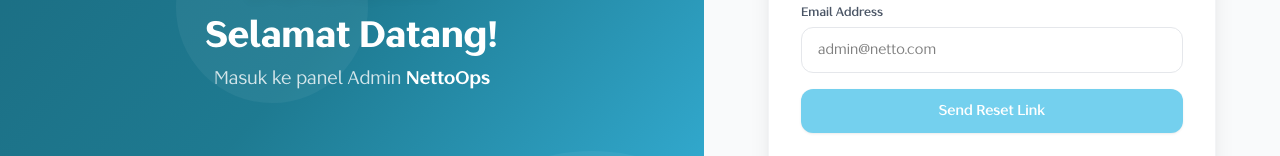
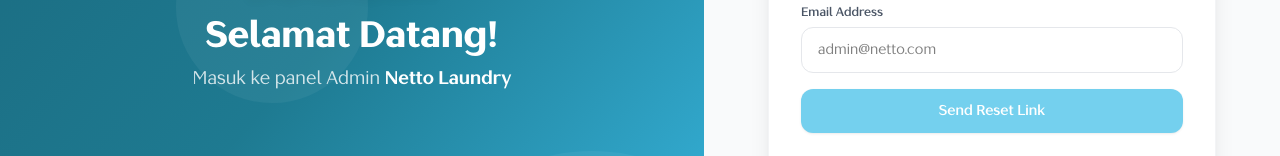
Before and after one commit to neyzapcr/neyza-flow, a React (Vite) app: page /forgot in a window 1280 px wide. Shown: the part 393-549 px from the top of the page. Built offline with nearby package versions, Linux system fonts and the light colour scheme.

Commit message:
udah update terbaru

```diff
--- a/src/components/Header.jsx
+++ b/src/components/Header.jsx
@@ -145,8 +145,8 @@
   const [profileOpen, setProfileOpen] = useState(false);
   const [editOpen,    setEditOpen]    = useState(false);
   const [adminName,   setAdminName]   = useState("Admin");
-  const [adminRole,   setAdminRole]   = useState("NettoOps");
-  const [editForm,    setEditForm]    = useState({ name: "Admin", role: "NettoOps" });
+  const [adminRole,   setAdminRole]   = useState("Netto Laundry");
+  const [editForm,    setEditForm]    = useState({ name: "Admin", role: "Netto Laundry" });
   const profileRef                    = useRef(null);
 
   // ── Close panels on outside click ──
@@ -352,7 +352,6 @@
             )}
           </div>
 
-          {/* ── Profile dropdown ── */}
           <div ref={profileRef} className="relative">
             <button
               onClick={() => { setProfileOpen(!profileOpen); setNotifOpen(false); }}
@@ -429,7 +428,7 @@
               </div>
               <div>
                 <label className="text-xs font-semibold text-gray-600 mb-1.5 block">Jabatan / Role</label>
-                <input type="text" value={editForm.role} onChange={(e) => setEditForm({ ...editForm, role: e.target.value })} placeholder="Contoh: NettoOps"
+                <input type="text" value={editForm.role} onChange={(e) => setEditForm({ ...editForm, role: e.target.value })} placeholder="Contoh: Netto Laundry"
                   className="w-full border border-gray-200 rounded-xl px-4 py-2.5 text-sm outline-none focus:border-[#3ABDE8] focus:ring-2 focus:ring-[#3ABDE8]/20 transition-all" />
               </div>
             </div>
--- a/src/components/Sidebar.jsx
+++ b/src/components/Sidebar.jsx
@@ -62,7 +62,7 @@
         <div className={`flex items-center border-b border-gray-100 transition-all duration-300 h-16 ${expanded ? "px-4" : "justify-center px-0"}`}>
           <img
             src="/img/logo Netto Dark.png"
-            alt="NettoOps"
+            alt="Netto Laundry"
             className={`object-contain transition-all duration-300 ${expanded ? "h-10 w-auto" : "h-9 w-9"}`}
           />
         </div>
--- a/src/layouts/AuthLayout.jsx
+++ b/src/layouts/AuthLayout.jsx
@@ -20,7 +20,7 @@
             <div className="w-56 xl:w-64">
               <img
                 src="/img/logo Netto light.png"
-                alt="NettoOps Logo"
+                alt="Netto Laundry Logo"
                 className="w-full h-auto object-contain drop-shadow-lg"
               />
             </div>
@@ -28,7 +28,7 @@
               Selamat Datang!
             </h1>
             <p className="font-lagusans text-white/80 text-base xl:text-lg leading-relaxed mt-1">
-              Masuk ke panel Admin <span className="font-bold text-white">NettoOps</span>
+              Masuk ke panel Admin <span className="font-bold text-white">Netto Laundry</span>
             </p>
           </div>
 
@@ -47,7 +47,7 @@
         <div className="lg:hidden flex flex-col items-center mb-8">
           <img
             src="/img/logo Netto Dark.png"
-            alt="NettoOps Logo"
+            alt="Netto Laundry Logo"
             className="h-12 w-auto object-contain mb-2"
           />
           <p className="font-lagusans text-xs text-gray-400">Customer Relationship Management</p>
--- a/src/pages/NotFound.jsx
+++ b/src/pages/NotFound.jsx
@@ -16,7 +16,7 @@
             <div className="w-20 h-20 bg-[#3ABDE8]/10 rounded-2xl flex items-center justify-center">
               <img
                 src="/img/logo Netto Dark.png"
-                alt="NettoOps"
+                alt="Netto Laundry"
                 className="h-10 w-auto object-contain opacity-60"
               />
             </div>
--- a/src/pages/Reports.jsx
+++ b/src/pages/Reports.jsx
@@ -40,7 +40,7 @@
   doc.text("Netto Laundry ", 14, 13);
   doc.setFontSize(10);
   doc.setFont("helvetica", "normal");
-  doc.text(`Laporan CRM — Periode: ${period}`, 14, 22);
+  doc.text(`Laporan CRM - Periode: ${period}`, 14, 22);
   doc.text(`Dicetak: ${now}`, 150, 22);
 
   // KPI Summary
@@ -110,7 +110,7 @@
     doc.setPage(i);
     doc.setFontSize(8);
     doc.setTextColor(150);
-    doc.text(`Netto Laundry — Halaman ${i} dari ${pageCount}`, 14, 290);
+    doc.text(`Netto Laundry - Halaman ${i} dari ${pageCount}`, 14, 290);
   }
 
   doc.save(`Laporan-CRM-${period}-${now.replace(/ /g, "-")}.pdf`);
@@ -147,7 +147,7 @@
     </style>
     </head><body>
     <h1>Netto Laundry CRM</h1>
-    <p class="meta">Laporan CRM — Periode: ${period} &nbsp;|&nbsp; Dicetak: ${now}</p>
+    <p class="meta">Laporan CRM - Periode: ${period} &nbsp;|&nbsp; Dicetak: ${now}</p>
 
     <h2>Ringkasan KPI</h2>
     <table>
--- a/src/pages/auth/Login.jsx
+++ b/src/pages/auth/Login.jsx
@@ -67,7 +67,7 @@
   return (
     <div className="font-lagusans">
       <h2 className="text-2xl font-bold text-gray-800 mb-1">Selamat Datang</h2>
-      <p className="text-sm text-gray-400 mb-6">Masuk ke panel admin NettoOps CRM</p>
+      <p className="text-sm text-gray-400 mb-6">Masuk ke panel admin Netto Laundry CRM</p>
 
       {errorInfo}
       {loadingInfo}
--- a/src/pages/auth/Register.jsx
+++ b/src/pages/auth/Register.jsx
@@ -55,7 +55,7 @@
   return (
     <div className="font-lagusans">
       <h2 className="text-2xl font-bold text-gray-800 mb-1">Buat Akun Baru</h2>
-      <p className="text-sm text-gray-400 mb-6">Daftar untuk mengakses NettoOps CRM</p>
+      <p className="text-sm text-gray-400 mb-6">Daftar untuk mengakses Netto Laundry CRM</p>
 
       {errorInfo}
       {loadingInfo}
```
